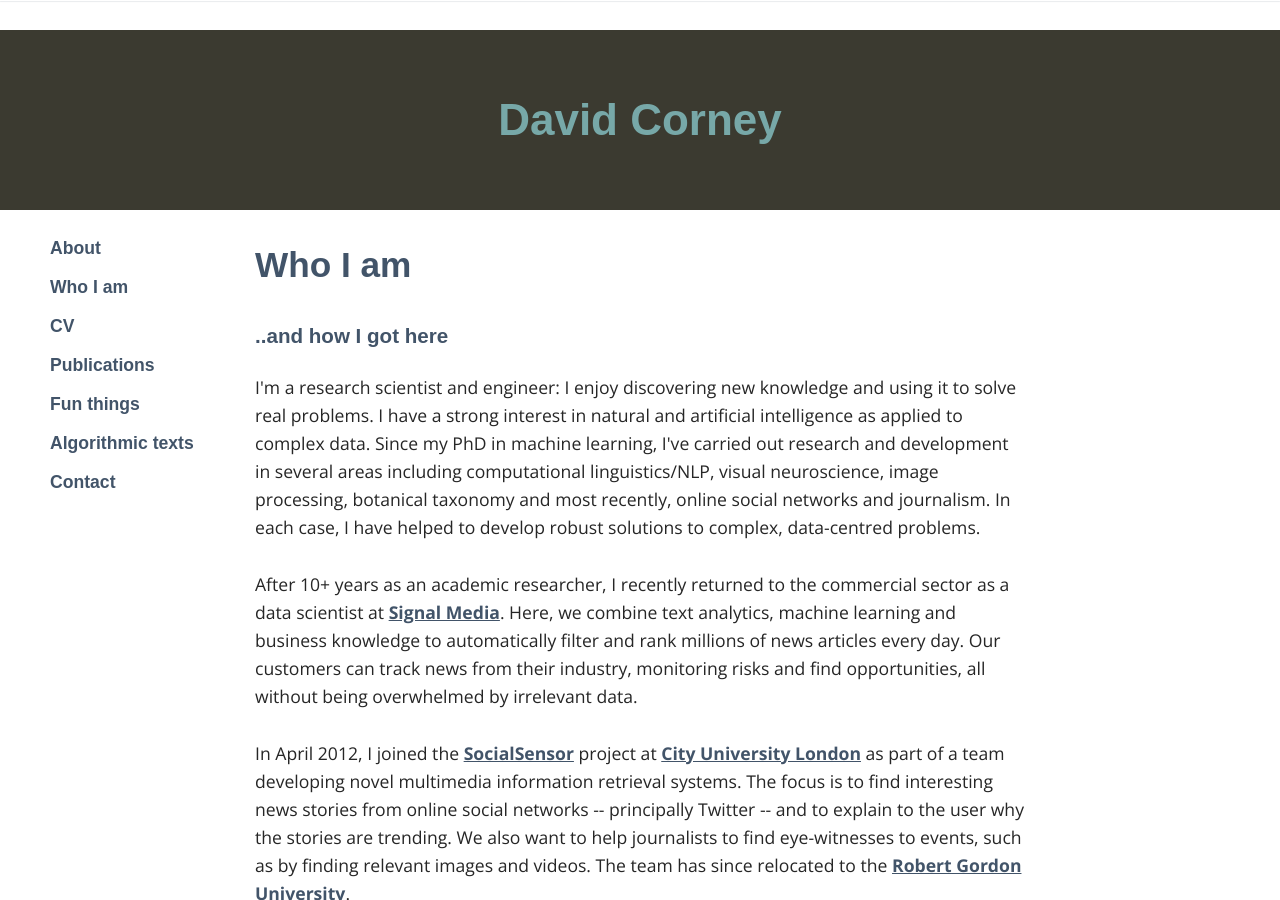
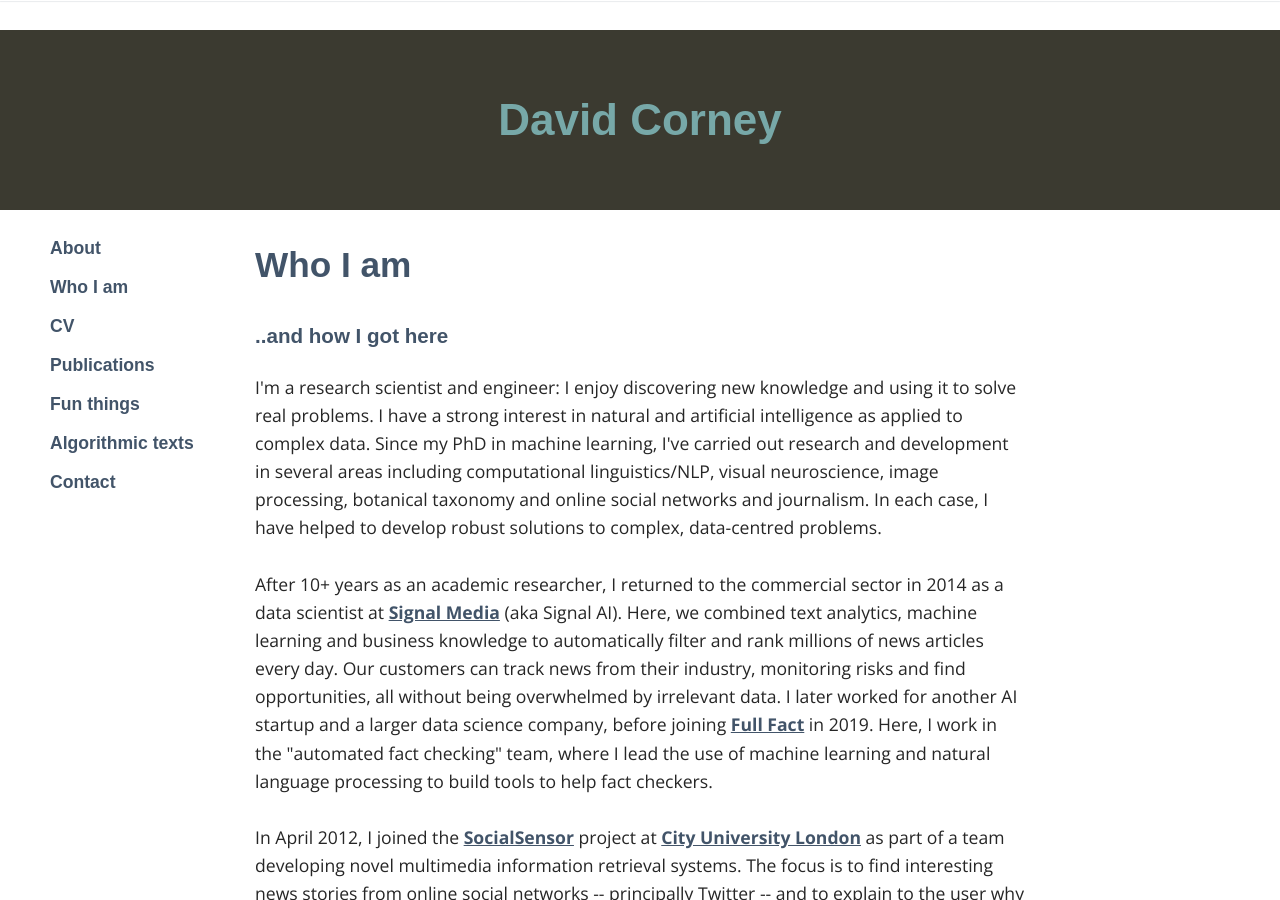
Before and after one commit to dcorney/dcorney.github.io, a Jekyll site: the page built from _pages/01_bio.html, in a window 1280 px wide and 900 px high. Built offline with Jekyll 4.4.1, drawn with Linux system fonts in a browser that asks for light colours; some web fonts are replaced; some of the changed text lies outside the part shown.

Commit message:
Small updates to CV

```diff
--- a/_pages/01_bio.html
+++ b/_pages/01_bio.html
@@ -5,20 +5,71 @@ permalink: /bio/
 ---
 <h3>..and how I got here</h3>
 
-I'm a research scientist and engineer: I enjoy discovering new knowledge and using it to solve real problems. I have a strong interest in natural and artificial intelligence as applied to complex data. Since my PhD in machine learning, I've carried out research and development in several areas including computational linguistics/NLP, visual neuroscience, image processing, botanical taxonomy and most recently, online social networks and journalism. In each case, I have helped to develop robust solutions to complex, data-centred problems.
+I'm a research scientist and engineer: I enjoy discovering new knowledge and using it to solve real problems. I have a
+strong interest in natural and artificial intelligence as applied to complex data. Since my PhD in machine learning,
+I've carried out research and development in several areas including computational linguistics/NLP, visual neuroscience,
+image processing, botanical taxonomy and online social networks and journalism. In each case, I have
+helped to develop robust solutions to complex, data-centred problems.
 
 <br><br>
 
-After 10+ years as an academic researcher, I recently returned to the commercial sector as a data scientist at <a href="http://www.signal.uk.com">Signal Media</a>. Here, we combine text analytics, machine learning and business knowledge to automatically filter and rank millions of news articles every day. Our customers can track news from their industry, monitoring risks and find opportunities, all without being overwhelmed by irrelevant data.
+After 10+ years as an academic researcher, I returned to the commercial sector in 2014 as a data scientist at <a
+    href="http://www.signal.uk.com">Signal Media</a> (aka Signal AI). Here, we combined text analytics, machine learning
+and business knowledge to automatically filter and rank millions of news articles every day. Our customers can track
+news from their industry, monitoring risks and find opportunities, all without being overwhelmed by irrelevant data. I
+later worked for another AI startup and a larger data science company, before joining <a href="fullfact.org">Full
+    Fact<a></a> in 2019. Here, I work in the "automated fact checking" team, where I lead the use of machine learning
+    and natural language processing to build tools to help fact checkers.
 
-<br><br>
-In April 2012, I joined the <a href="http://www.socialsensor.eu/">SocialSensor</a> project at <a href="http://www.city.ac.uk/informatics/research">City University London</a> as part of a team developing novel multimedia information retrieval systems. The focus is to find interesting news stories from online social networks -- principally Twitter -- and to explain to the user why the stories are trending. We also want to help journalists to find eye-witnesses to events, such as by finding relevant images and videos. The team has since relocated to the <a href="http://www.rgu.ac.uk/research/research-institutes/institute-for-innovation-design-and-sustainability">Robert Gordon University</a>.
-<br><br>
-Before that, I worked as a research fellow at the University of Surrey, in the <a href="http://www.cs.surrey.ac.uk/">Department of Computing</a>. I developed software to analyse digital photographs of leaves, using specimens kindly provided by botanists at <a href="http://www.kew.org/">Kew Gardens</a> <a href="http://apps.kew.org/herbcat/gotoWhatIsHerbarium.do">herbarium</a>. The software analyses the shapes of leaves to aid identification and to allow further rigorous analysis. I used and enhanced geometric morphometric algorithms alongside more general image processing methods. One aim was to model relationships between leaf shape and climate, based on images of herbarium specimens.
-<br><br>
-Previously, I was a research fellow in the <a href="http://www.ucl.ac.uk/ioo">UCL Institute of Ophthalmology</a> as part of <a href="http://www.lottolab.org" target="_top">Beau Lotto's group</a>. I used various machine learning and statistical methods to investigate the human visual system. Why is it that we can see the world in such detail, with such robustness, and yet we still see optical illusions? These are not simply random errors of a imperfect instrument, but are systematic and consistent. They can tell us a lot about how the rest of the visual system works, and by extension, other modes of perception too. I developed a virtual visual ecology into which I could place "virtual animals". I let them adapt and evolve and learn to see, and then tested their perceptions and their internal workings. This model allowed me to investigate the perception of lightness, colour, depth and so on. Some of the work was described in this <A href="http://technology.newscientist.com/article/dn12701-artificial-brain-falls-for-optical-illusions.html">New Scientist</A> article.
+    <br><br>
+    In April 2012, I joined the <a href="http://www.socialsensor.eu/">SocialSensor</a> project at <a
+        href="http://www.city.ac.uk/informatics/research">City University London</a> as part of a team developing novel
+    multimedia information retrieval systems. The focus is to find interesting news stories from online social networks
+    --
+    principally Twitter -- and to explain to the user why the stories are trending. We also want to help journalists to
+    find
+    eye-witnesses to events, such as by finding relevant images and videos. The team has since relocated to the <a
+        href="http://www.rgu.ac.uk/research/research-institutes/institute-for-innovation-design-and-sustainability">Robert
+        Gordon University</a>.
+    <br><br>
+    Before that, I worked as a research fellow at the University of Surrey, in the <a
+        href="http://www.cs.surrey.ac.uk/">Department of Computing</a>. I developed software to analyse digital
+    photographs
+    of leaves, using specimens kindly provided by botanists at <a href="http://www.kew.org/">Kew Gardens</a> <a
+        href="http://apps.kew.org/herbcat/gotoWhatIsHerbarium.do">herbarium</a>. The software analyses the shapes of
+    leaves
+    to aid identification and to allow further rigorous analysis. I used and enhanced geometric morphometric algorithms
+    alongside more general image processing methods. One aim was to model relationships between leaf shape and climate,
+    based on images of herbarium specimens.
+    <br><br>
+    Previously, I was a research fellow in the <a href="http://www.ucl.ac.uk/ioo">UCL Institute of Ophthalmology</a> as
+    part
+    of <a href="http://www.lottolab.org" target="_top">Beau Lotto's group</a>. I used various machine learning and
+    statistical methods to investigate the human visual system. Why is it that we can see the world in such detail, with
+    such robustness, and yet we still see optical illusions? These are not simply random errors of a imperfect
+    instrument,
+    but are systematic and consistent. They can tell us a lot about how the rest of the visual system works, and by
+    extension, other modes of perception too. I developed a virtual visual ecology into which I could place "virtual
+    animals". I let them adapt and evolve and learn to see, and then tested their perceptions and their internal
+    workings.
+    This model allowed me to investigate the perception of lightness, colour, depth and so on. Some of the work was
+    described in this <A
+        href="http://technology.newscientist.com/article/dn12701-artificial-brain-falls-for-optical-illusions.html">New
+        Scientist</A> article.
 
-<br><br>
-Until 2006, I was working in the area of information extraction and text mining in the UCL Computer Science department (where I also did my PhD). I developed the BioRAT software, which performs information extraction from biological literature. I was in the <a href="http://bioinf.cs.ucl.ac.uk/" target="_top">Bioinformatics Group</a> at UCL and helped to organise <a href="http://bioinf.cs.ucl.ac.uk/bcb/biotext/">"BioText"</a>, a workshop held to discuss the application of text mining to the life sciences. I also explored the use of Google Maps then, using them to <a href="maps/PubMedMap.html">display publication rates of UK universities in the life sciences</a>. It provides a novel, visual interface to PubMed.
-<br><br>
-Along the way, I've also taught various aspects of computer science. Besides face-to-face teaching and supervision at several universities, I have supervised online computer science undergraduate projects at the University of Hertfordshire and taught various distance-learning modules at Queen Mary, University of London</a>.
+    <br><br>
+    Until 2006, I was working in the area of information extraction and text mining in the UCL Computer Science
+    department
+    (where I also did my PhD). I developed the BioRAT software, which performs information extraction from biological
+    literature. I was in the <a href="http://bioinf.cs.ucl.ac.uk/" target="_top">Bioinformatics Group</a> at UCL and
+    helped
+    to organise <a href="http://bioinf.cs.ucl.ac.uk/bcb/biotext/">"BioText"</a>, a workshop held to discuss the
+    application
+    of text mining to the life sciences. I also explored the use of Google Maps then, using them to <a
+        href="maps/PubMedMap.html">display publication rates of UK universities in the life sciences</a>. It provides a
+    novel, visual interface to PubMed.
+    <br><br>
+    Along the way, I've also taught various aspects of computer science. Besides face-to-face teaching and supervision
+    at
+    several universities, I have supervised online computer science undergraduate projects at the University of
+    Hertfordshire and taught various distance-learning modules at Queen Mary, University of London</a></a>>.
```
Also changed, not shown: _pages/03_cv.md (+9 -0 lines).
